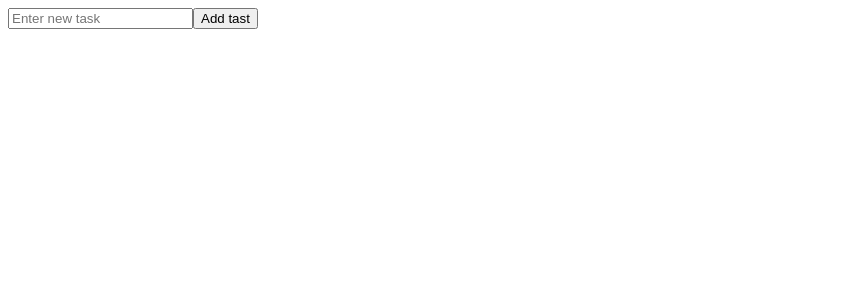
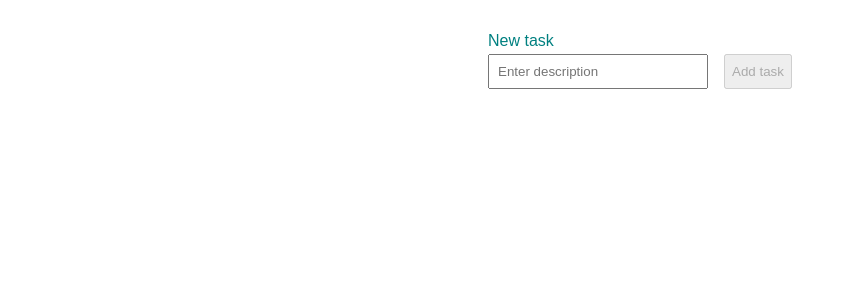
Before and after one commit to py-cs/webpack-template, a React app: page / in a window 1280 px wide. Shown: the top 300 px of the page, without its empty margins (0-847 px from the left). Built offline with nearby package versions, Linux system fonts and the light colour scheme.

Commit message:
feat: add styles

```diff
--- a/package.json
+++ b/package.json
@@ -12,6 +12,7 @@
     "@typescript-eslint/eslint-plugin": "^4.31.2",
     "@typescript-eslint/parser": "^4.31.2",
     "babel-loader": "^8.2.2",
+    "css-loader": "^6.3.0",
     "eslint": "^7.32.0",
     "eslint-config-airbnb": "^18.2.1",
     "eslint-plugin-import": "^2.24.2",
@@ -19,6 +20,7 @@
     "eslint-plugin-react": "^7.26.0",
     "eslint-plugin-react-hooks": "^4.2.0",
     "html-webpack-plugin": "^5.3.2",
+    "mini-css-extract-plugin": "^2.3.0",
     "typescript": "^4.4.3",
     "webpack": "^5.54.0",
     "webpack-cli": "^4.8.0",
--- a/src/components/Form.tsx
+++ b/src/components/Form.tsx
@@ -13,11 +13,12 @@ const Form = ({ addTask }: FormProps) => {
     setTask('');
   };
   return (
-    <form onSubmit={handleSubmit}>
-      <label htmlFor="task">
-        <input name="task" type="text" value={task} onChange={(e) => setTask(e.target.value)} placeholder="Enter new task" />
+    <form className="form" onSubmit={handleSubmit}>
+      <label className="form__label" htmlFor="task">
+        New task
+        <input className="form__input" name="task" type="text" value={task} onChange={(e) => setTask(e.target.value)} placeholder="Enter description" />
       </label>
-      <button type="submit">Add tast</button>
+      <button disabled={!task} className="form__button" type="submit">Add task</button>
     </form>
   );
 };
--- a/src/components/TaskList.tsx
+++ b/src/components/TaskList.tsx
@@ -5,8 +5,8 @@ interface TaskListProps {
 }
 
 const TaskList = ({ tasks }: TaskListProps) => (
-  <ul>
-    {tasks.map((task) => <li key={task}>{task}</li>)}
+  <ul className="task-list">
+    {tasks.map((task) => <li className="task-list__item" key={task}>{task}</li>)}
   </ul>
 );
 
--- a/src/index.tsx
+++ b/src/index.tsx
@@ -2,6 +2,7 @@ import React, { useState } from 'react';
 import ReactDOM from 'react-dom';
 import Form from './components/Form';
 import TaskList from './components/TaskList';
+import './styles/index.css';
 
 const App = () => {
   const [tasks, setTasks] = useState([]);
--- /dev/null
+++ b/src/styles/index.css
@@ -0,0 +1,44 @@
+#root {
+  margin: 2rem auto;
+  max-width: 800px;
+  font-family: sans-serif;
+}
+
+.task-list {
+  display: flex;
+  flex-direction: column;
+  padding: 1rem;
+}
+
+.task-list__item {
+  list-style: none;
+  border-bottom: 1px solid teal;
+  padding: 1rem 1rem 0.25rem;
+  color: teal;
+}
+
+.form {
+  margin: 0 auto;
+  display: flex;
+  justify-content: center;
+  gap: 1rem;
+  align-items: flex-end;
+}
+
+.form__label {
+  color: teal;
+  display: flex;
+  flex-direction: column;
+  gap: 0.25rem;
+}
+
+.form__input {
+  color: teal;
+  padding: 0.5rem;
+  width: 200px;
+}
+
+.form__button {
+  height: 2.2rem;
+  cursor: pointer;
+}
--- a/webpack.config.js
+++ b/webpack.config.js
@@ -1,5 +1,6 @@
 const path = require('path');
 const HtmlWebpackPlugin = require('html-webpack-plugin');
+const MiniCssExtractPlugin = require("mini-css-extract-plugin");
 
 module.exports = {
   entry: {
@@ -28,11 +29,16 @@ module.exports = {
         exclude: '/node_modules',
         loader: 'babel-loader',
       },
+      {
+        test: /.css$/,
+        use: [MiniCssExtractPlugin.loader, "css-loader"],
+      }
     ],
   },
   plugins: [
     new HtmlWebpackPlugin({
       template: './src/index.html',
     }),
+    new MiniCssExtractPlugin()
   ],
 };
```
Also changed, not shown: 1 other file (tests, documents, lock files or other folders).
